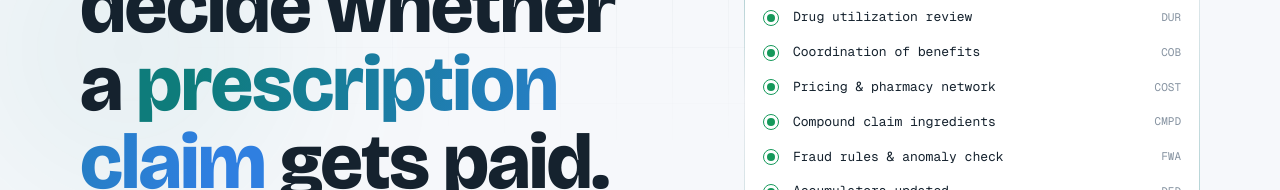
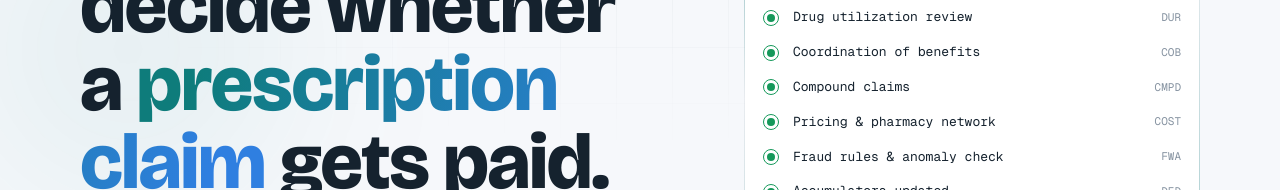
Before and after one commit to nareshgirimalini-web/nareshgirimalini-web.github.io, a plain HTML site: page index.html in a window 1280 px wide. Shown: the part 401-591 px from the top of the page. Drawn offline with nearby package versions, Linux system fonts and the light colour scheme.

Commit message:
List compound claims in the claim billing card

```diff
--- a/index.html
+++ b/index.html
@@ -271,8 +271,8 @@ footer .wrap { display: flex; justify-content: space-between; gap: 12px; flex-wr
               <li><span class="ck"></span><span>Formulary · step therapy · TOC</span><span class="tag">RULES</span></li>
               <li><span class="ck"></span><span>Drug utilization review</span><span class="tag">DUR</span></li>
               <li><span class="ck"></span><span>Coordination of benefits</span><span class="tag">COB</span></li>
+              <li><span class="ck"></span><span>Compound claims</span><span class="tag">CMPD</span></li>
               <li><span class="ck"></span><span>Pricing &amp; pharmacy network</span><span class="tag">COST</span></li>
-              <li><span class="ck"></span><span>Compound claim ingredients</span><span class="tag">CMPD</span></li>
               <li><span class="ck"></span><span>Fraud rules &amp; anomaly check</span><span class="tag">FWA</span></li>
               <li><span class="ck"></span><span>Accumulators updated</span><span class="tag">DED</span></li>
             </ol>
```
